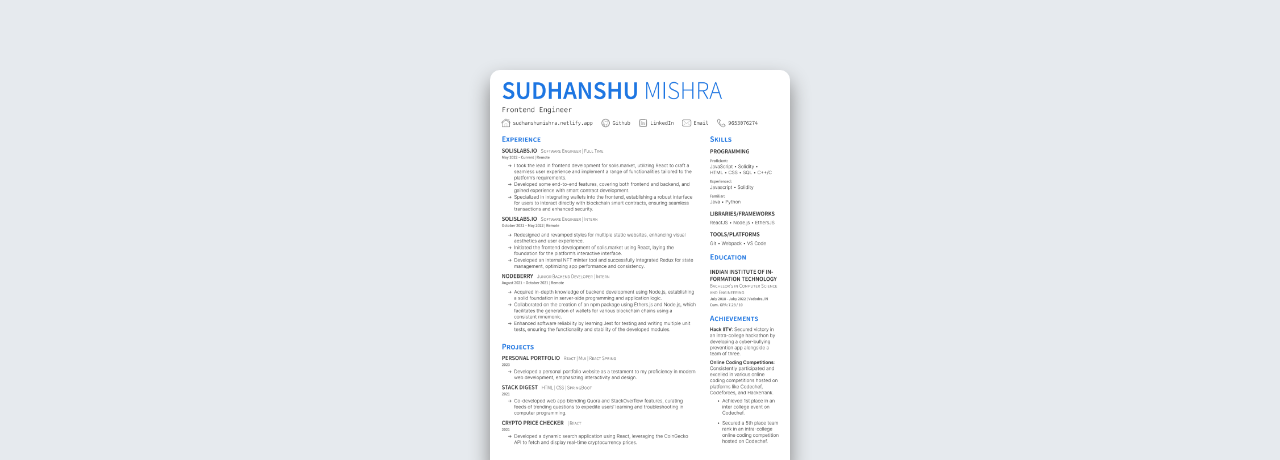
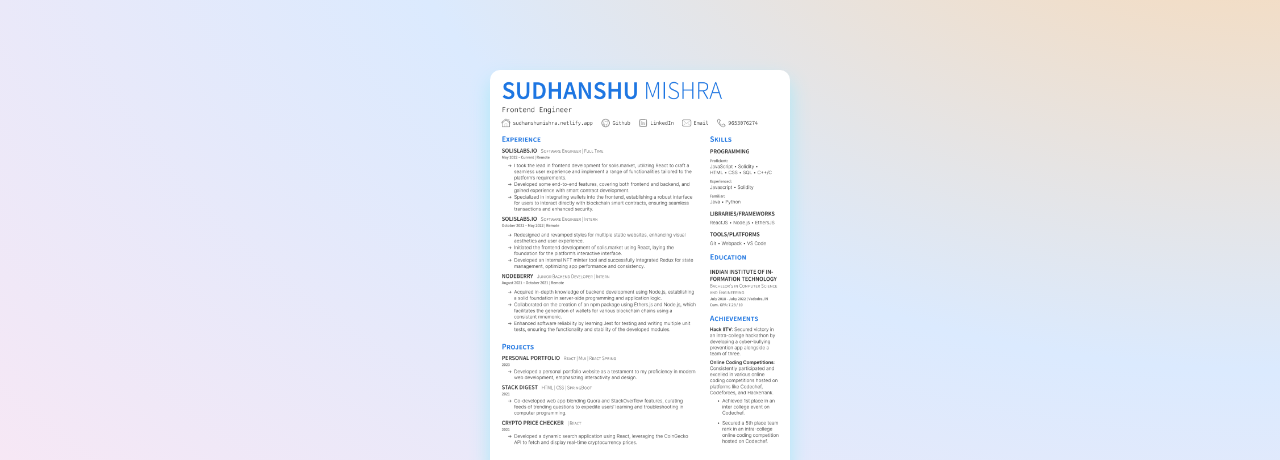
Before and after one commit to sudhanshumishra-js/portfolio, a React app: page / in a window 1280 px wide. Shown: the part 1894-2354 px from the top of the page. Built offline with nearby package versions, Linux system fonts and the light colour scheme; a web font is replaced by a local one.

Commit message:
updated background color

```diff
--- a/src/pages/Home/Home.styles.js
+++ b/src/pages/Home/Home.styles.js
@@ -11,6 +11,7 @@ export const useStyles = makeStyles({
     minHeight: "100vh",
     maxHeight: "200vh",
   },
+
   introSlide: {
     backgroundColor: "black",
     color: "white",
@@ -33,7 +34,7 @@ export const useStyles = makeStyles({
     },
   },
   aboutSlide: {
-    backgroundColor: "white",
+    background: "white",
     color: "black",
     minHeight: "120vh",
     width: "100%",
@@ -57,7 +58,8 @@ export const useStyles = makeStyles({
     },
   },
   contactSlide: {
-    backgroundColor: "#E6EAEE",
+    background:
+      "radial-gradient(at right top, rgb(254, 215, 170), rgb(219, 234, 254), rgb(252, 231, 243))",
     color: "black",
     minHeight: "100vh",
     width: "100%",
--- a/src/style.css
+++ b/src/style.css
@@ -256,13 +256,13 @@ ul,li,a{
   .resume-image{
     width: 300px;
     height: 400px;
-    box-shadow: 0px 10px 20px 0px gray;
+    box-shadow: 0px 10px 20px 0px rgb(171, 232, 247);
     border-radius: 10px;
   }
   .resume-image:hover{
-    box-shadow: 0px 10px 30px 0px gray;
+    box-shadow: 0px 10px 50px 0px rgb(139, 227, 249);
     cursor: pointer;
-    border: 1px solid black;
+    border: 1px solid rgb(26, 202, 246);
   }
   .social-icon{
     width: 25px;
```
